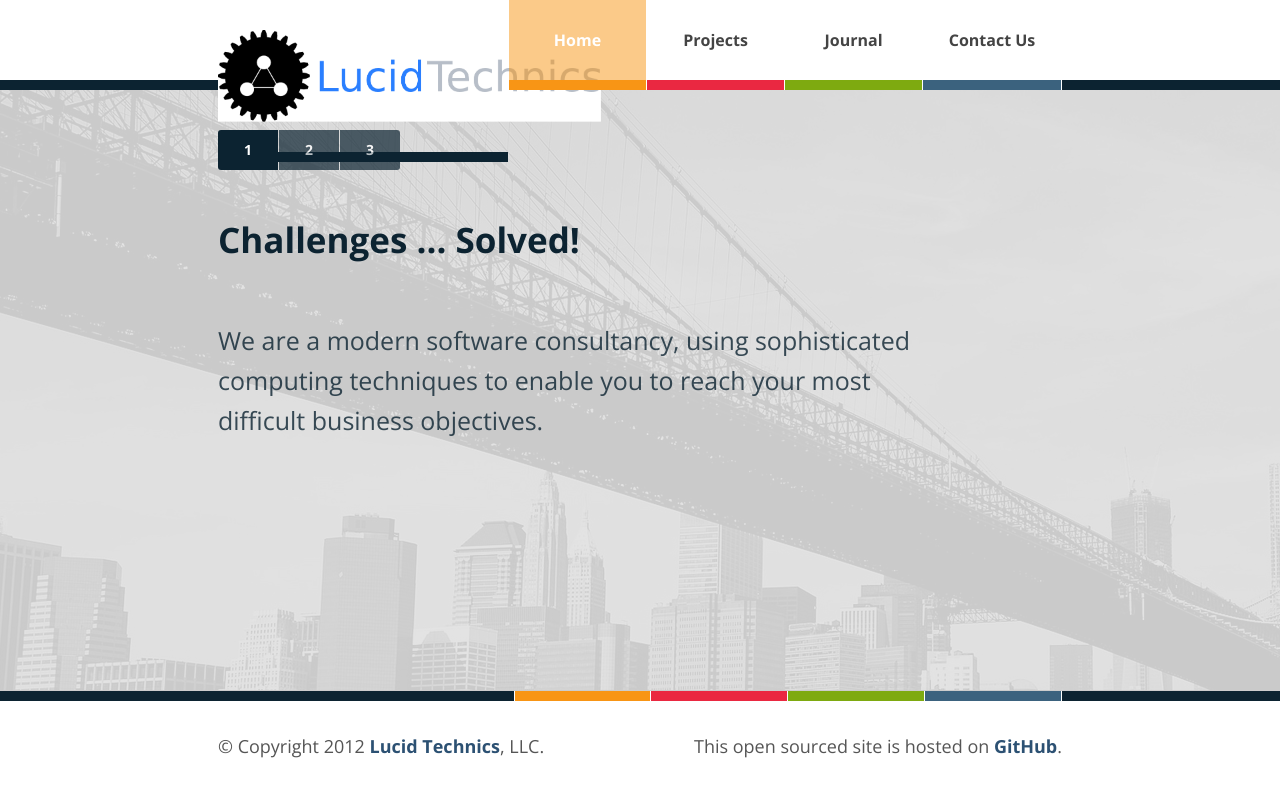
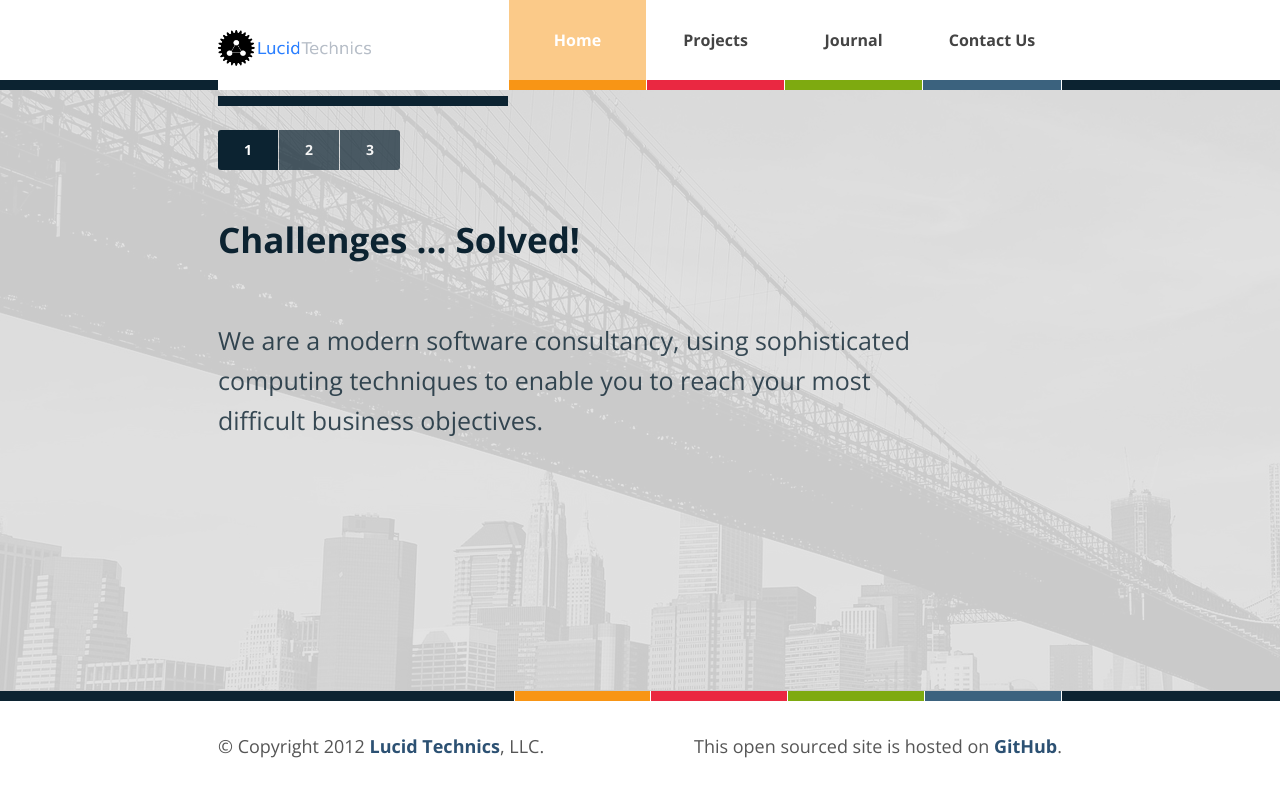
Before and after one commit to LucidTechnics/lucidtechnics.github.com, a Jekyll site: the page built from index.html, in a window 1280 px wide. Shown: the top 797 px of the page. Built offline with Jekyll 4.4.1, drawn with Linux system fonts in a browser that asks for light colours; nearby versions of some CDN libraries.

Commit message:
Updated _includes/menu.html

```diff
--- a/_includes/menu.html
+++ b/_includes/menu.html
@@ -1,6 +1,6 @@
 <div id="menu">
   <div class="inner">
-<a class="title" href="/{{site.baseurl}}" class="title"><img id="lucidtechnicslogo" src="images/lucidtechnicslogo.png" title="Lucid Technics" alt="Lucid Technics" height="92" width="383"/></a>
+<a class="title" href="/{{site.baseurl}}" class="title"><img id="lucidtechnicslogo" src="images/lucidtechnicslogo.png" title="Lucid Technics" alt="Lucid Technics" height="36" width="153"/></a>
 <!--    <a class="title" href="/{{site.baseurl}}" class="title">Lucid Technics</a>-->
     <a class="home{% if page.url == '/' %} active{% endif %}" href="/">Home</a>
     <a class="projects{% if page.url contains '/projects/' %} active{% endif %}" href="/projects/">Projects</a>
```
